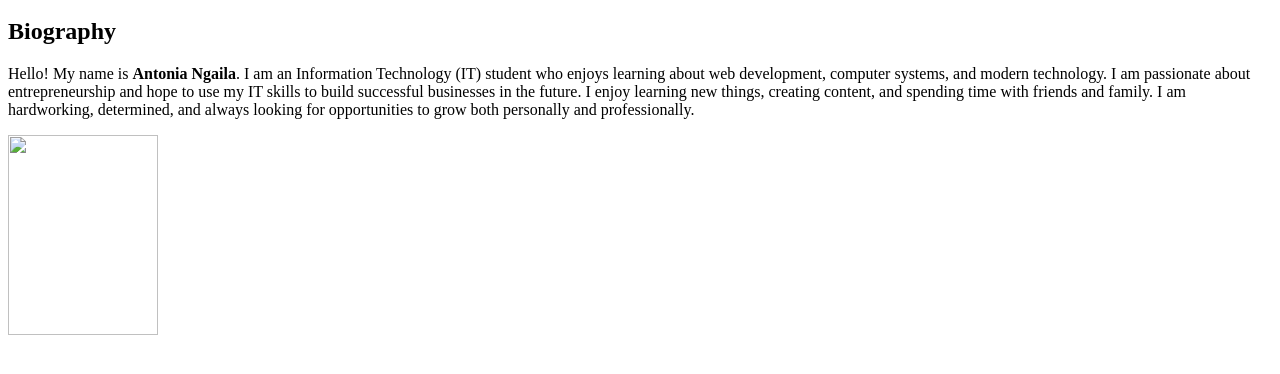
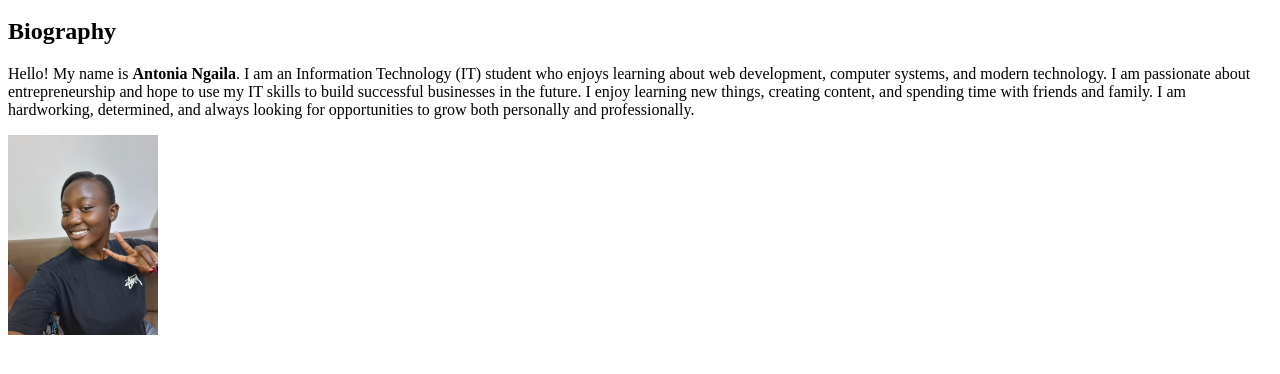
Before and after one commit to aubreyoduori/TONIA, a plain HTML site: page index.html in a window 1280 px wide. Shown: the part 48-422 px from the top of the page. Drawn offline with Linux system fonts and the light colour scheme.

Commit message:
Update index.html

```diff
--- a/index.html
+++ b/index.html
@@ -4,4 +4,4 @@
 <p>
     Hello! My name is <strong>Antonia Ngaila</strong>. I am an Information Technology (IT) student who enjoys learning about web development, computer systems, and modern technology. I am passionate about entrepreneurship and hope to use my IT skills to build successful businesses in the future. I enjoy learning new things, creating content, and spending time with friends and family. I am hardworking, determined, and always looking for opportunities to grow both personally and professionally.
 </p>
-<img src="antonia.jpg" width="150" height="200">
+<img src = "image1.jpeg" width="150" height="200">
```
